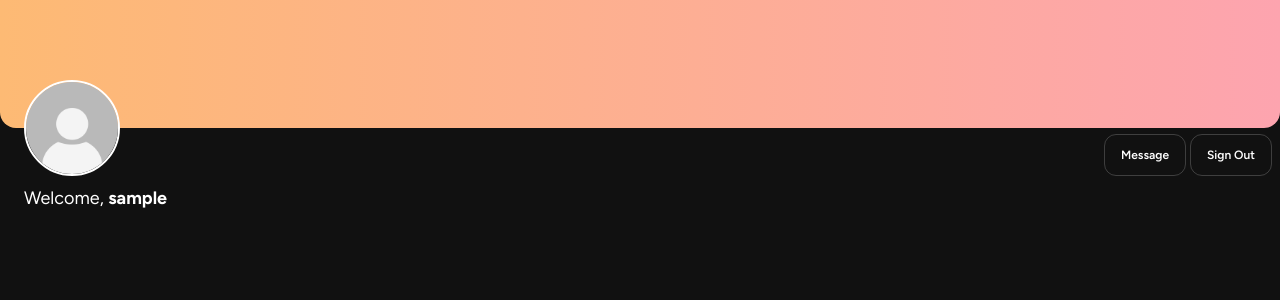
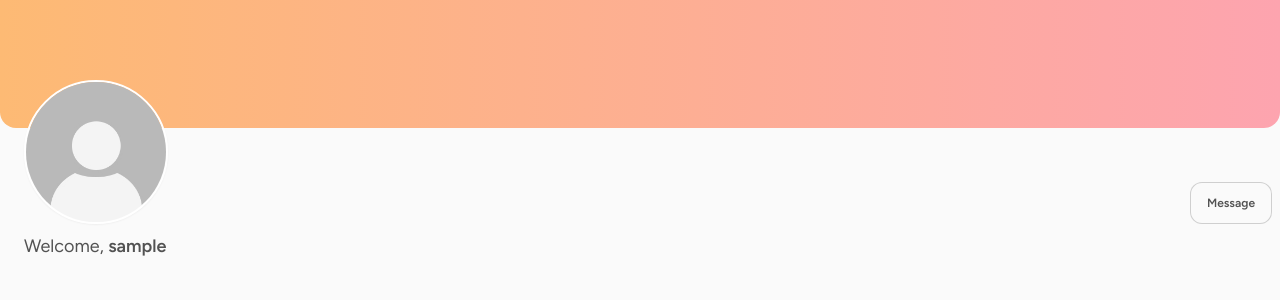
Before and after one commit to kevinlaw91/react-signin-demo, a React (Vite) app: page / in a window 1280 px wide. Shown: the top 300 px of the page. Built offline with nearby package versions, Linux system fonts and the light colour scheme; sample sign-in values are in the browser's storage; some icons are missing.

Commit message:
feat: reworked index page, added app menu

```diff
--- /dev/null
+++ b/src/components/SidebarMenu.tsx
@@ -0,0 +1,88 @@
+import { SyntheticEvent, MouseEventHandler, useCallback, useContext } from 'react';
+import { SessionContext } from '@/contexts/SessionContext.tsx';
+import { Link, type LinkProps, useNavigate } from 'react-router-dom';
+import { Icon, IconifyIconProperties } from '@iconify-icon/react';
+import { twMerge } from 'tailwind-merge';
+
+function SidebarMenuProfileCard() {
+  const { user } = useContext(SessionContext);
+
+  return (
+    <div className="flex m-2 bg-neutral-100/10 rounded-lg">
+      <div className="flex content-center justify-center flex-wrap">
+        <img
+          src={user?.avatarSrc || '/assets/images/profile-picture-blank.jpg'}
+          alt="Profile picture"
+          className="m-4 object-cover object-center rounded-full h-12 aspect-square"
+        />
+      </div>
+      <div className="pt-4 flex flex-col grow">
+        <div>
+          <Link to={user?.id ? `/profile/${user.id}` : ''} className="text-md text-white leading-8 font-semibold">{user?.username || user?.id}</Link>
+        </div>
+        <div className="text-xs leading-none dark:text-neutral-400">Basic Member</div>
+      </div>
+    </div>
+  );
+}
+
+function SidebarMenuItem({ to, href, icon, label, onClick }: {
+  to?: LinkProps['to'];
+  href?: string;
+  icon: IconifyIconProperties['icon'];
+  label: string;
+  onClick?: MouseEventHandler<HTMLAnchorElement>;
+}) {
+  const commonProps = {
+    className: twMerge('flex w-fulltext-md mx-2 gap-4 px-8 py-4 text-white rounded-lg hover:bg-white/10 active:bg-primary transition-colors', !to && 'cursor-pointer'),
+    onClick,
+  };
+
+  const content = (
+    <>
+      <div className="flex items-center">
+        <Icon icon={icon} className="text-inherit -mt-1" height="24" />
+      </div>
+      <div>{label}</div>
+    </>
+  );
+
+  return (
+    <li>
+      {to
+        ? (
+            <Link to={to} {...commonProps}>
+              {content}
+            </Link>
+          )
+        : (
+            <a href={href} {...commonProps}>
+              {content}
+            </a>
+          )}
+    </li>
+  );
+}
+
+export default function SidebarMenu() {
+  const { clearSession } = useContext(SessionContext);
+  const navigate = useNavigate();
+
+  const handleSignOut = useCallback((evt: SyntheticEvent) => {
+    sessionStorage.removeItem('user:1234:username');
+    clearSession();
+    navigate('/', { replace: true });
+    evt.preventDefault();
+    return;
+  }, [clearSession, navigate]);
+
+  return (
+    <div className="h-full w-[70svw] min-w-[200px] max-w-[350px]">
+      <SidebarMenuProfileCard />
+      <ul>
+        <SidebarMenuItem to="/settings" icon="icon-park-solid:setting-two" label="Settings" />
+        <SidebarMenuItem onClick={handleSignOut} icon="ic:twotone-logout" label="Sign Out" />
+      </ul>
+    </div>
+  );
+}
--- a/src/routes/IndexPage.tsx
+++ b/src/routes/IndexPage.tsx
@@ -1,62 +1,60 @@
-import { SyntheticEvent, useCallback, useContext, useEffect } from 'react';
-import { useNavigate } from 'react-router-dom';
+import { useContext, useEffect, useState } from 'react';
+import { Link, useNavigate } from 'react-router-dom';
 import { Helmet } from 'react-helmet-async';
 import { SessionContext } from '@/contexts/SessionContext';
 import { Button } from '@/components/Button.tsx';
-import { IconButton } from '@mui/material';
+import { Drawer, IconButton } from '@mui/material';
 import { Icon } from '@iconify-icon/react';
+import SidebarMenu from '@/components/SidebarMenu.tsx';
 
 function UserWelcomeScreen() {
-  const navigate = useNavigate();
-  const { user, clearSession } = useContext(SessionContext);
+  const { user } = useContext(SessionContext);
+  const [open, setOpen] = useState(false);
 
-  const handleSignOut = useCallback((evt: SyntheticEvent) => {
-    sessionStorage.removeItem('user:1234:username');
-    clearSession();
-    navigate('/', { replace: true });
-    evt.preventDefault();
-    return;
-  }, [clearSession, navigate]);
+  const toggleDrawer = (newOpen: boolean) => () => {
+    setOpen(newOpen);
+  };
 
   if (!user) return null;
 
   const profileLink = `/profile/${user.id}`;
 
   return (
-    <section>
-      <style>
-        {`
-        body {
-        background: #111;
-      }
-      `}
-      </style>
+    <section className="min-h-svh bg-neutral-50">
       <section className="flex content-start flex-wrap justify-end bg-gradient-to-r from-orange-300 to-rose-300 rounded-b-2xl h-32">
-        <IconButton aria-label="Menu" size="large">
+        <IconButton aria-label="Menu" size="large" onClick={toggleDrawer(true)}>
           <Icon icon="solar:menu-dots-bold" className="text-white" />
         </IconButton>
+        <Drawer
+          open={open}
+          onClose={toggleDrawer(false)}
+          anchor="right"
+          classes={{
+            paper: '!bg-neutral-800/80 backdrop-blur-lg',
+          }}
+        >
+          <SidebarMenu />
+        </Drawer>
       </section>
-      <section className="-mt-12">
+      <section className="-mt-12 md:max-w-screen-md lg:max-w-screen-lg xl:max-w-screen-xl mx-auto">
         <div className="flex content-end flex-wrap justify-between">
           <div className="ml-6">
             <a href={profileLink}>
               <img
                 src={user.avatarSrc || '/assets/images/profile-picture-blank.jpg'}
                 alt="Profile picture"
-                className="size-24 rounded-full border-2 border-white"
+                className="size-24 md:size-36 rounded-full border-2 border-white shadow-sm"
               />
             </a>
           </div>
           <div className="mr-2 flex content-end flex-wrap">
-            <Button className="text-white text-xs border border-neutral-100/20 hover:border-neutral-100/40">Message</Button>
-            &nbsp;
-            <Button onClick={handleSignOut} className="text-white text-xs border border-neutral-100/20 hover:border-neutral-100/40">Sign Out</Button>
+            <Button className="bg-neutral-50/30 text-neutral-600 hover:text-neutral-500 text-xs border border-neutral-800/20 hover:border-neutral-600/20">Message</Button>
           </div>
         </div>
-        <div className="ml-6 text-white">
-          <h1 className="text-lg my-2">
-            Welcome,&nbsp;
-            <a href={profileLink} className="font-bold">{user.username || user.id}</a>
+        <div className="ml-6 text-neutral-600">
+          <h1 className="my-2">
+            <span className="text-sm md:text-lg">Welcome,&nbsp;</span>
+            <Link to={profileLink} className="text-md md:text-lg font-semibold hover:text-primary">{user.username || user.id}</Link>
           </h1>
         </div>
       </section>
```
